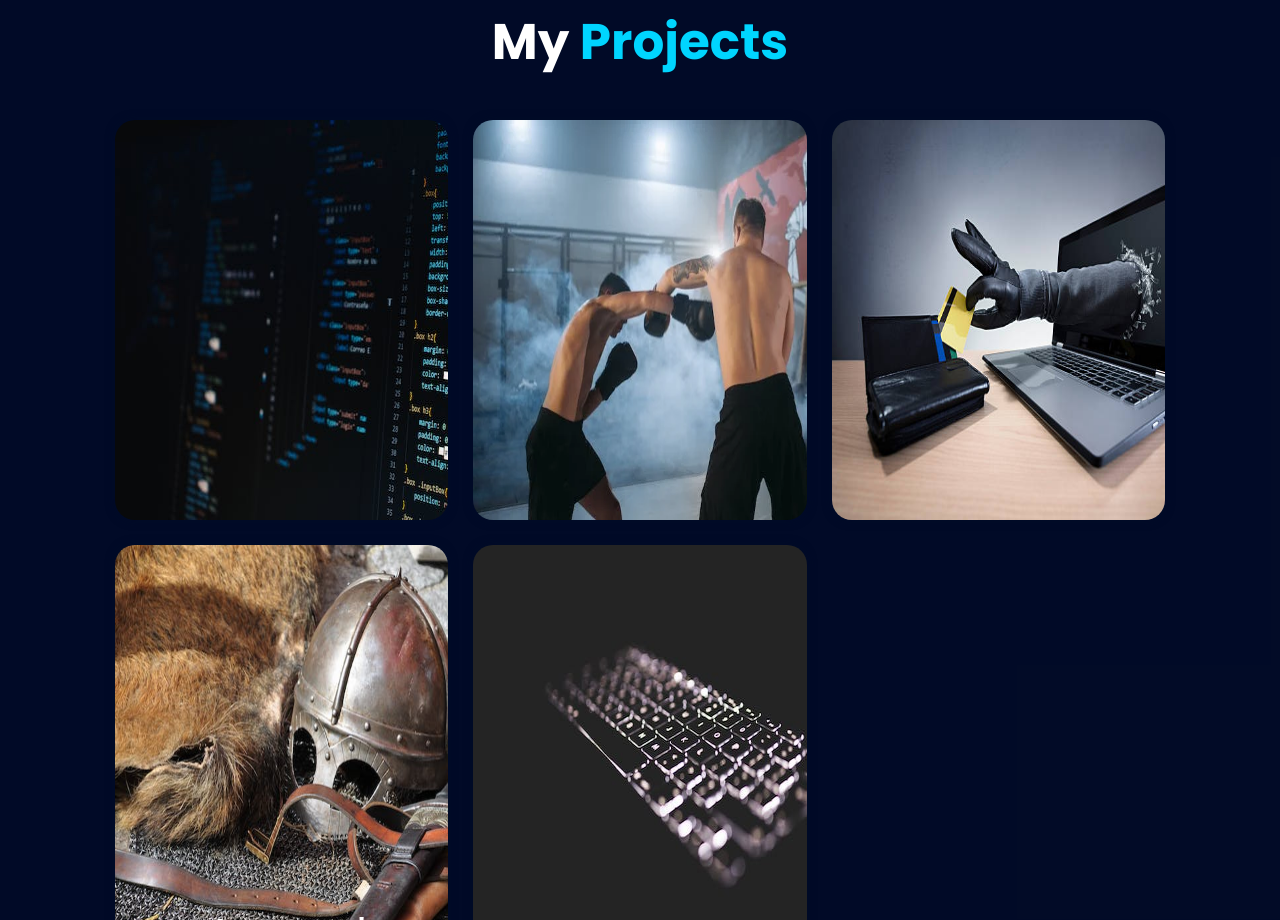
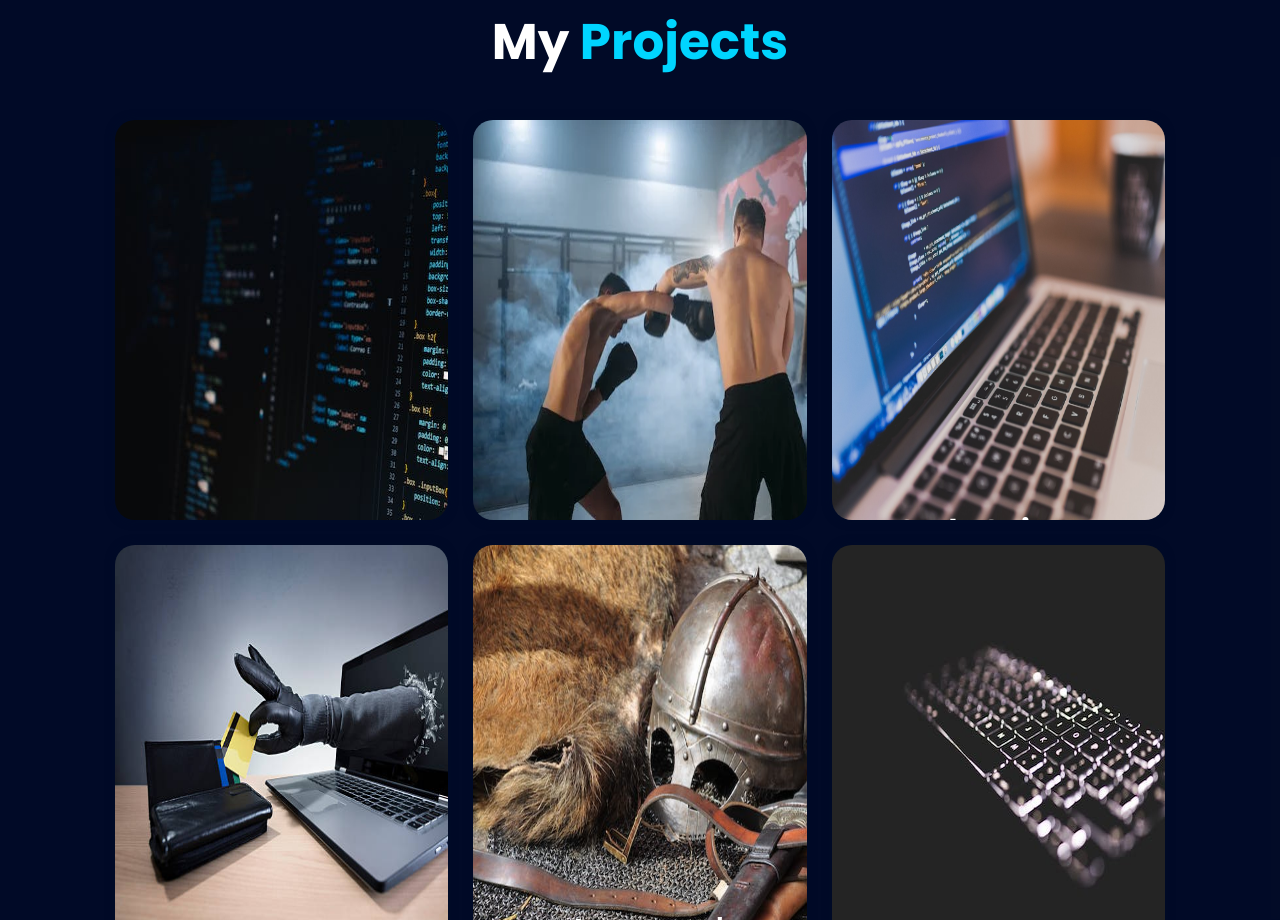
Before and after one commit to curtwebb94/sftw-portfolio, a plain HTML site: page index.html in a window 1280 px wide. Shown: the part 3400-4320 px from the top of the page. Drawn offline with nearby package versions, Linux system fonts and the light colour scheme.

Commit message:
CSM Added to Projects

```diff
--- a/index.html
+++ b/index.html
@@ -272,6 +272,16 @@
                     <a href="https://github.com/curtwebb94/capstone-cageStalker"><i class='bx bx-link'></i></a>
                 </div>
             </div>
+            <div class="portfolio-box">
+                <img src="/images/CSM.jpg" alt="">
+                <div class="portfolio-layer">
+                    <h4>Code Snippet Manager</h4>
+                    <p>
+                        Code Snippet Manager is a Full-Stack web application that allows users to store, manage, and organize their code snippets. It provides an easy-to-use interface for creating, editing, and deleting code snippets, along with features to categorize and search for snippets based on programming languages. Skills: SQL, React, C#.
+                    </p>
+                    <a href="https://github.com/curtwebb94/Capstone-CSM"><i class='bx bx-link'></i></a>
+                </div>
+            </div>
 
             <div class="portfolio-box">
                 <img src="/images/heist.jpg" alt="">
```
Also changed, not shown: images/CSM.jpg (added).
